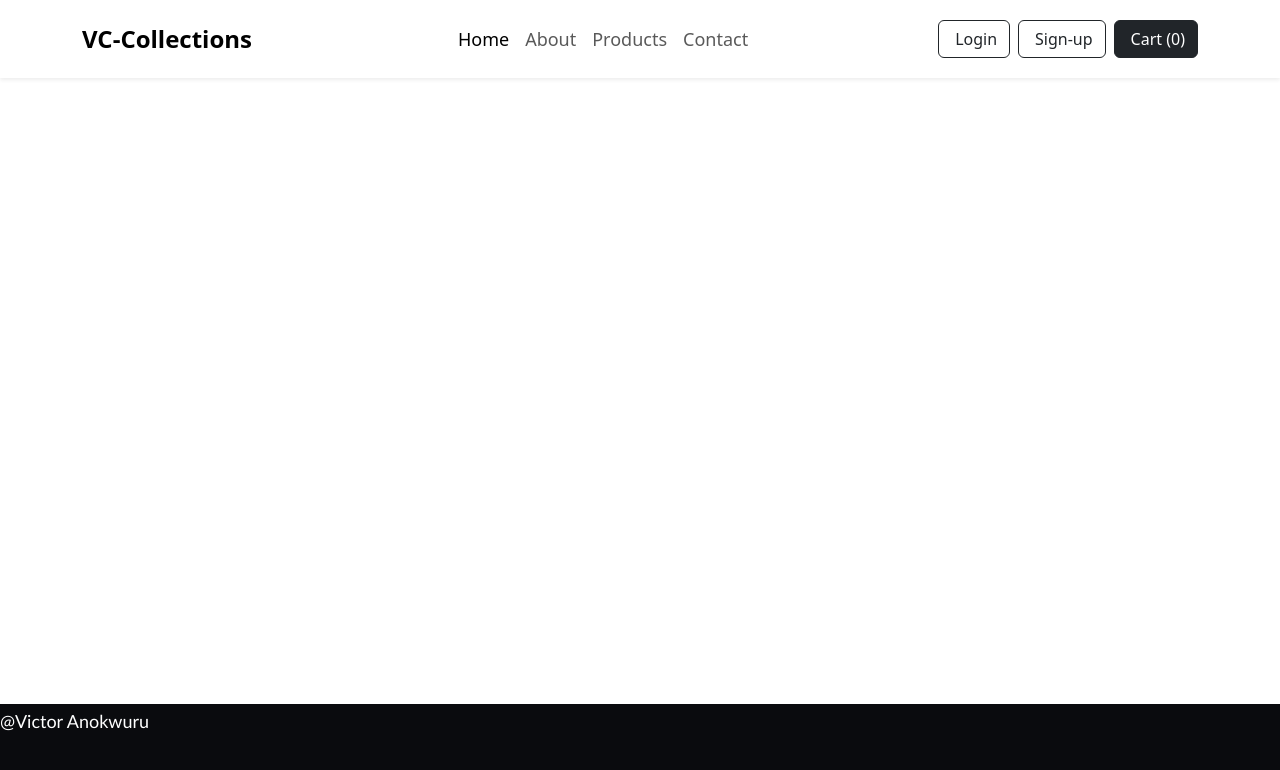
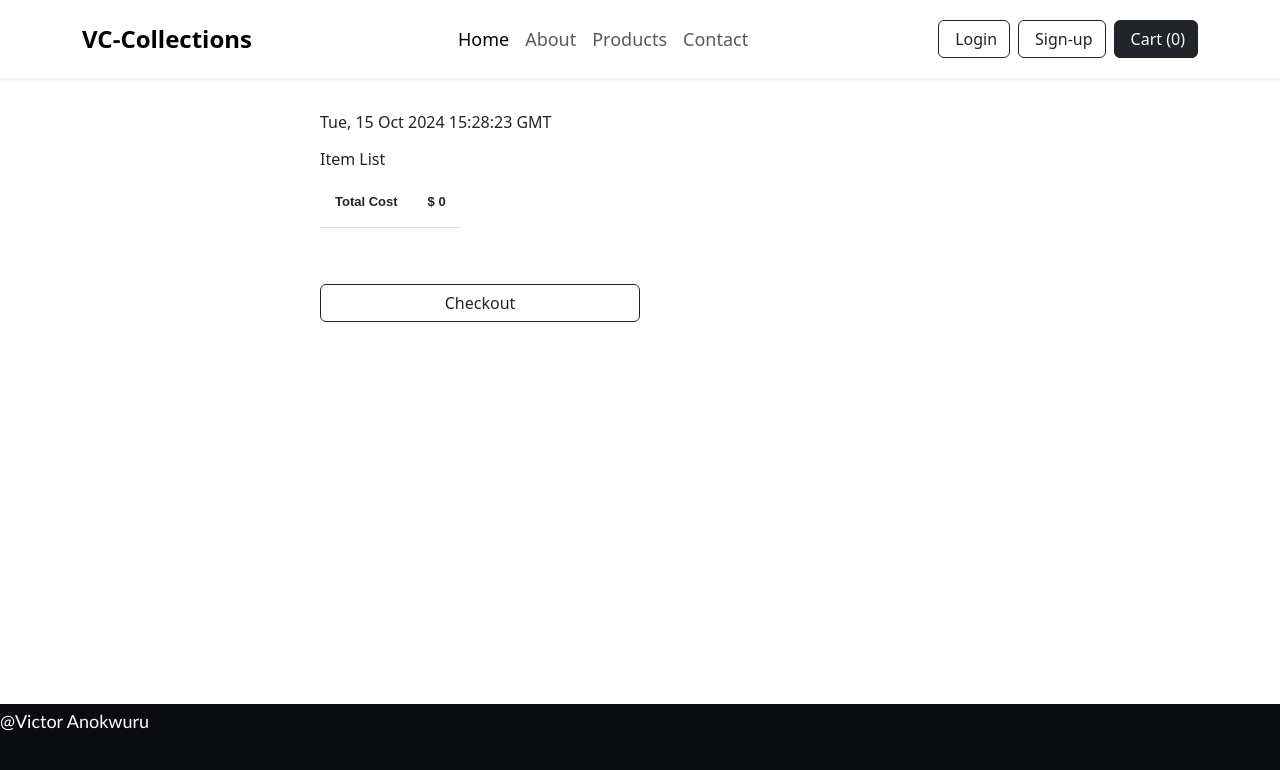
Before and after one commit to vicano-code/VC-Collections, a React (Create React App) app in the folder client/: page /cart in a window 1280 px wide. Shown: the top 770 px of the page. Built offline with nearby package versions, Linux system fonts and the light colour scheme.

Commit message:
Some updates on the cart component functionality

```diff
--- a/client/package.json
+++ b/client/package.json
@@ -5,6 +5,7 @@
   "proxy": "http://localhost:5000",
   "dependencies": {
     "@emailjs/browser": "^4.4.1",
+    "@fortawesome/react-fontawesome": "^0.2.2",
     "@reduxjs/toolkit": "^2.2.8",
     "@testing-library/jest-dom": "^5.17.0",
     "@testing-library/react": "^13.4.0",
--- a/client/src/App.css
+++ b/client/src/App.css
@@ -34,8 +34,6 @@
 /* Home */
 .advert{
   display:block;
-
-
 }
 .swiper-slide img{
   width: 100%;
@@ -69,3 +67,21 @@
   margin-top: 4px;
   font-size: 18px;
 }
+
+/* Cart */
+#cart {
+  display: 'flex';
+  justify-content: 'center';
+  align-items: 'center';
+  height: '100vh'
+}
+table {
+  border-spacing: 30px;
+}
+th, td {
+  padding: 15px;
+}
+tr {
+  border-bottom: 1px solid #ddd;
+}
+tr:hover {background-color: #D6EEEE;}
--- a/client/src/App.js
+++ b/client/src/App.js
@@ -8,6 +8,7 @@ import Register from "./components/Register";
 import Login from "./components/Login";
 import Footer from "./components/Footer";
 import Contact from './components/Contact';
+import Cart from './components/Cart';
 
 import { Routes, Route } from 'react-router-dom';
 
@@ -23,6 +24,7 @@ function App() {
         <Route path="/register" element={<Register />} />
         <Route path="/login" element={<Login />} />
         <Route path="/contact" element={<Contact />} />
+        <Route path="/cart" element={<Cart />} />
       </Routes>
       <Footer />
     </>
--- a/client/src/components/Cart.jsx
+++ b/client/src/components/Cart.jsx
@@ -1,12 +1,51 @@
-import React from "react";
-import { useSelector } from "react-redux";
+//import React, { useState } from "react";
+import { useSelector, useDispatch } from "react-redux";
+import { addCart, delCart } from "../redux/action";
+import { FontAwesomeIcon } from '@fortawesome/react-fontawesome'
 
-const Cart = () => {
+const ItemList = () => {
+  const state = useSelector((state) => state.handleCart);
+
+  // redux actions to add or delete item from cart
+  const dispatch = useDispatch();
+
+  const addProduct = (product) => {
+    dispatch(addCart(product));
+  };
+
+  const delProduct = (product) => {
+    dispatch(delCart(product));
+  };
+
+  // Compute total price of items in cart
+  const totalPrice = () => {
+    let totalAmt = state.reduce((accumulator, item) => accumulator + (item.price*item.qty), 0);
+    return totalAmt;
+  }
+
   return (
-    <>
-
-    </>
-  )
+    <div style={{width: '50%', margin: '2rem auto'}}>
+      <p>{new Date(Date.now()).toUTCString()}</p>
+      <h6>Item List</h6>
+      <table style={{fontFamily: 'sans-serif', fontSize: 'small' }}>
+        {state.map((item) => (
+          <tr key={item.id}>
+            <td>{item.title}</td>
+            <td>{item.qty}</td>
+            <td>$ {item.price}</td>
+            <td><button onClick={() => addProduct(item)} style={{border: '1px solid black', background: 'None'}}><FontAwesomeIcon icon="fa-solid fa-square-plus" /></button></td>
+            <td><FontAwesomeIcon icon="fa-solid fa-square-minus" onClick={() => delProduct(item)}/></td>
+          </tr>
+        ))}
+        <tr>
+          <td><b>Total Cost</b></td>
+          <td><b>$ {totalPrice()}</b></td>
+        </tr>
+      </table>
+      <br />
+      <button className="btn btn-outline-dark me-2" style={{width: '50%', margin: '2rem auto'}}>Checkout</button>
+    </div>
+  );
 };
 
-export default Cart;
+export default ItemList;
--- a/client/src/components/Header.jsx
+++ b/client/src/components/Header.jsx
@@ -4,6 +4,7 @@ import { useSelector } from "react-redux";
 
 const Header = () => {
   const state = useSelector((state) => state.handleCart);
+
   return (
     <div>
       <nav className="navbar navbar-expand-lg py-3 shadow-sm bg-white">
--- a/client/src/components/Product.jsx
+++ b/client/src/components/Product.jsx
@@ -1,7 +1,7 @@
 import React, { useState, useEffect } from "react";
 import PropTypes from "prop-types";
 import { useDispatch } from "react-redux";
-import { addCart } from "../redux/action";
+import { addCart, delCart } from "../redux/action";
 import { useParams } from "react-router";
 import { NavLink } from "react-router-dom";
 import Skeleton from "react-loading-skeleton";
@@ -9,20 +9,28 @@ import "react-loading-skeleton/dist/skeleton.css";
 import axios from "axios";
 
 const Product = () => {
+  // Set state parameters
   const { id } = useParams();
   const [product, setProduct] = useState(null);
   const [loading, setLoading] = useState(false);
 
+  // redux actions to add or delete item from cart
   const dispatch = useDispatch();
   const addProduct = (product) => {
     dispatch(addCart(product));
   };
+  const delProduct = (product) => {
+    dispatch(delCart(product));
+  };
 
+  // Fetch product from backend server
   useEffect(() => {
     const getProduct = async () => {
       setLoading(true);
       try {
-        const response = await axios.get(`http://localhost:5000/products/${id}`);
+        const response = await axios.get(
+          `http://localhost:5000/products/${id}`
+        );
         setProduct(response.data);
         setLoading(false);
       } catch (err) {
@@ -33,6 +41,7 @@ const Product = () => {
     getProduct();
   }, [id]);
 
+  // JSX component for using loading skeleton while data is fetched from backend for display
   const Loading = () => (
     <>
       <div className="col-md-6">
@@ -50,12 +59,18 @@ const Product = () => {
     </>
   );
 
+  // JSX component for displaying fetched product
   const ShowProduct = () => (
     <>
       {product ? (
         <>
           <div className="col-md-6">
-            <img src={product.image} alt={product.title} height="400px" width="400px" />
+            <img
+              src={product.image}
+              alt={product.title}
+              height="400px"
+              width="400px"
+            />
           </div>
           <div className="col-md-6">
             <h4 className="text-uppercase text-black-50">{product.category}</h4>
@@ -72,8 +87,16 @@ const Product = () => {
             >
               Add to Cart
             </button>
+            <button
+              className="btn btn-outline-dark px-4 py-2 me-2"
+              onClick={() => delProduct(product)}
+            >
+              Remove from Cart
+            </button>
             <NavLink to="/cart">
-              <button className="btn btn-dark me-2 px-3 py-2">Go to Cart</button>
+              <button className="btn btn-dark me-2 px-3 py-2">
+                Go to Cart
+              </button>
             </NavLink>
           </div>
         </>
--- a/client/src/redux/action/index.js
+++ b/client/src/redux/action/index.js
@@ -1,7 +1,10 @@
+export const ADD_ITEM = 'ADD_ITEM';
+export const REMOVE_ITEM = 'REMOVE_ITEM';
+
 //For Add Item to Cart
 export const addCart = (product) => {
   return {
-      type: "ADDITEM",
+      type: "ADD_ITEM",
       payload: product
   }
 }
@@ -9,7 +12,7 @@ export const addCart = (product) => {
 //For Delete Item From Cart
 export const delCart = (product) => {
   return {
-      type: "DELITEM",
+      type: "REMOVE_ITEM",
       payload: product
   }
 }
--- a/client/src/redux/reducer/handleCart.js
+++ b/client/src/redux/reducer/handleCart.js
@@ -1,27 +1,30 @@
+import { ADD_ITEM, REMOVE_ITEM } from '../action';
+
 const cart = [];
 
 const handleCart = (state = cart, action) => {
   const product = action.payload;
   switch (action.type) {
-    case "ADDITEM":
-      // Check if product is already in the cart
+    case ADD_ITEM:
+      //Check if product is already on cart
       const exist = state.find((x) => x.id === product.id);
-      if (exist) {
+      if(exist) {
       // Increase the quantity
           return state.map((x) =>
-          x.id === product.id ? { ...x, qty: x.qty + 1 } : x
+              x.id === product.id ? {...x, qty: x.qty + 1} : x
               );
           } else {
-        return [...state, { ...product, qty: 1 }];
+              const product = action.payload;
+              return [...state, {...product,qty: 1,}]
           }
 
-    case "DELITEM":
+    case REMOVE_ITEM:
       const exist1 = state.find((x) => x.id === product.id);
             if (exist1.qty === 1) {
                 return state.filter((x) => x.id !== exist1.id);
             } else {
                 return state.map((x) =>
-          x.id === product.id ? { ...x, qty: x.qty - 1 } : x
+                    x.id === product.id ? {...x, qty: x.qty-1} : x
                 );
             }
 
```
Also changed, not shown: 1 other file (tests, documents, lock files or other folders). Lines whose indentation alone changed are shown as unchanged.
